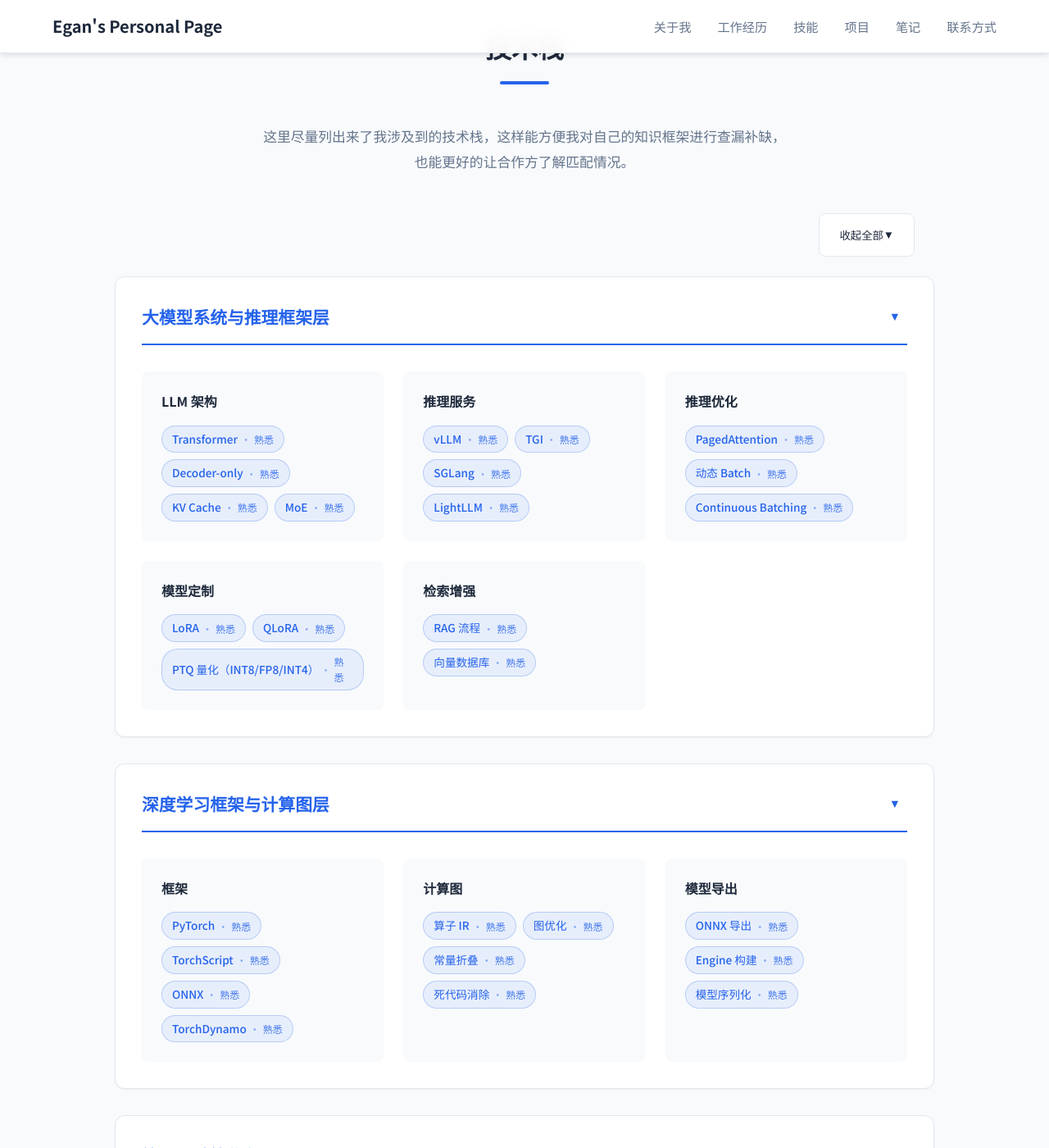
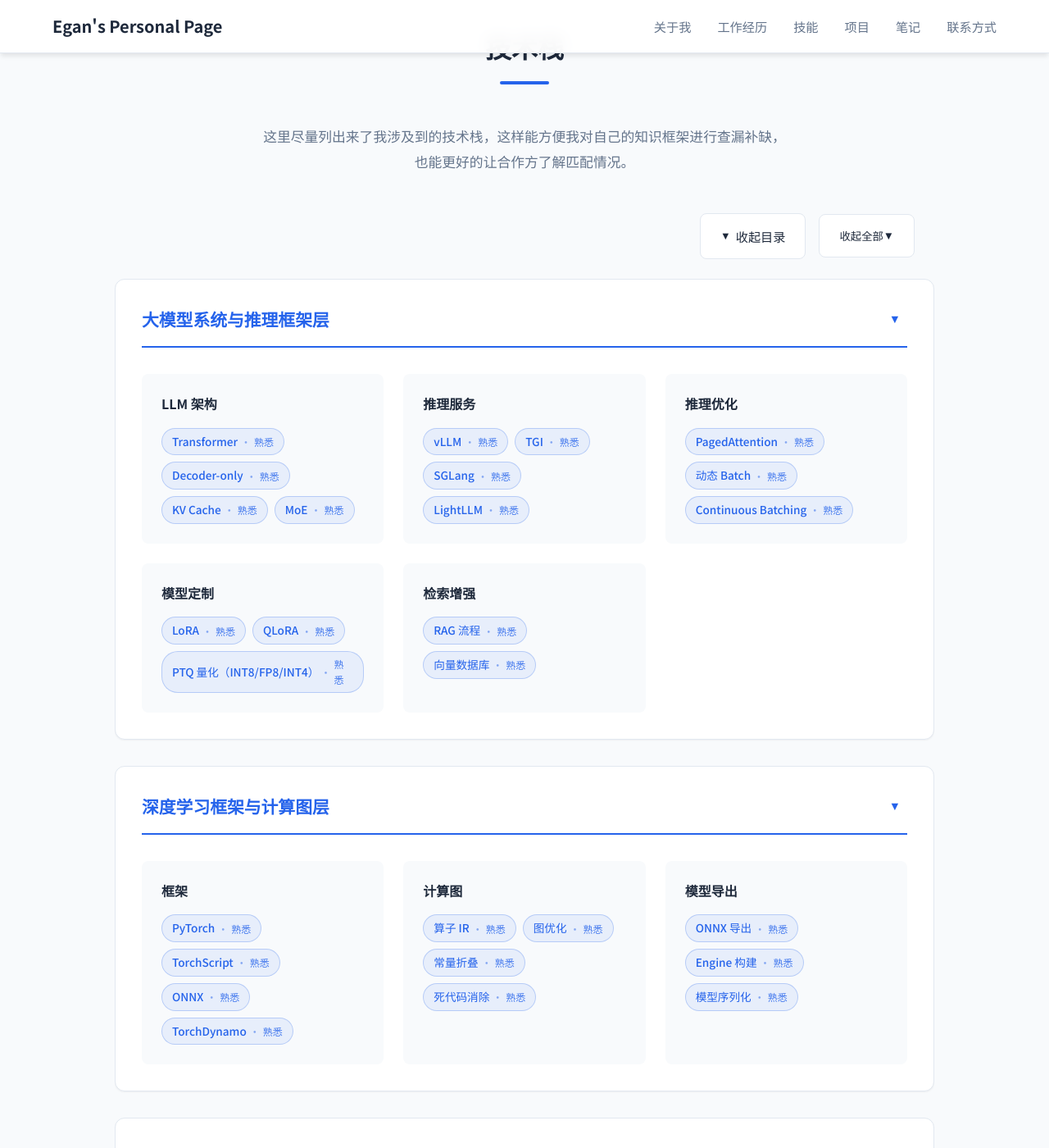
Before and after one commit to Lejun-Hu/Lejun-Hu.github.io, a Jekyll site: the page built from index.md, in a window 1280 px wide and 1400 px high, scrolled down 1058 px. Shown: the whole window at 82% size. Built offline with Jekyll 4.4.1, drawn with Linux system fonts in a browser that asks for light colours.

Commit message:
技术栈添加折叠宏功能：支持两级折叠控制
- 在技术栈控制栏添加'收起目录'折叠宏按钮，可一键收起/展开整个技术栈网格
- 将折叠宏和'收起全部'按钮并排放在控制栏右侧
- 添加collapsed-macro样式类控制整个网格的显示/隐藏
- 更新JavaScript支持三种折叠模式：折叠宏、单个分类、全局全部
- 折叠宏展开时平滑过渡显示所有分类

```diff
--- a/assets/css/main.scss
+++ b/assets/css/main.scss
@@ -507,12 +507,53 @@ a {
   padding: 0 var(--space-md);
 }
 
-.tech-stack-global-toggle {
+.tech-stack-controls {
   display: flex;
   justify-content: flex-end;
+  align-items: center;
+  gap: var(--space-sm);
   max-width: 1000px;
   margin: 0 auto var(--space-md);
   padding: 0 var(--space-md);
+}
+
+.macro-toggle-btn {
+  display: inline-flex;
+  align-items: center;
+  gap: 6px;
+  padding: var(--space-sm) var(--space-md);
+  border-radius: var(--radius-md);
+  font-weight: 500;
+  font-size: 0.95rem;
+  background: white;
+  color: var(--color-text);
+  border: 1px solid var(--color-border);
+  cursor: pointer;
+  transition: all 0.2s;
+}
+
+.macro-toggle-btn:hover {
+  background: var(--color-bg-alt);
+  border-color: var(--color-secondary);
+}
+
+.macro-toggle-btn .toggle-icon {
+  font-size: 0.8rem;
+  display: inline-block;
+  transition: transform 0.3s;
+}
+
+.macro-toggle-btn[aria-expanded="false"] .toggle-icon {
+  transform: rotate(-90deg);
+}
+
+.tech-stack-grid.collapsed-macro {
+  max-height: 0;
+  overflow: hidden;
+  opacity: 0;
+  gap: 0;
+  margin: 0;
+  padding: 0;
 }
 
 .tech-stack-grid {
@@ -521,6 +562,10 @@ a {
   gap: var(--space-lg);
   max-width: 1000px;
   margin: 0 auto;
+  max-height: 20000px;
+  overflow: hidden;
+  transition: max-height 0.5s ease-out, opacity 0.4s ease-out, gap 0.4s ease-out, margin 0.3s ease-out;
+  opacity: 1;
 }
 
 .tech-category {
--- a/assets/js/main.js
+++ b/assets/js/main.js
@@ -44,13 +44,41 @@ document.addEventListener('DOMContentLoaded', () => {
 
 /**
  * 技术栈分类折叠/展开交互
- * 支持单个分类折叠和全局全部折叠/展开
+ * 支持：1) 折叠宏（收起/展开整个技术栈网格）
+ *       2) 单个分类折叠/展开
+ *       3) 全局全部折叠/展开（控制每个分类的展开状态）
  */
 document.addEventListener('DOMContentLoaded', () => {
+  const grid = document.getElementById('tech-stack-grid');
+  const macroToggle = document.getElementById('macro-toggle');
   const categories = document.querySelectorAll('.tech-category');
   const globalToggle = document.getElementById('toggle-all-categories');
 
-  // 单个分类折叠/展开
+  // 1. 折叠宏：收起/展开整个技术栈网格
+  if (macroToggle && grid) {
+    macroToggle.addEventListener('click', () => {
+      const isExpanded = macroToggle.getAttribute('aria-expanded') === 'true';
+      const newState = !isExpanded;
+
+      macroToggle.setAttribute('aria-expanded', newState);
+      const textSpan = macroToggle.querySelector('.toggle-text');
+      const iconSpan = macroToggle.querySelector('.toggle-icon');
+      if (textSpan) {
+        textSpan.textContent = newState ? '收起目录' : '展开目录';
+      }
+      if (iconSpan) {
+        iconSpan.textContent = newState ? '▼' : '▶';
+      }
+
+      if (newState) {
+        grid.classList.remove('collapsed-macro');
+      } else {
+        grid.classList.add('collapsed-macro');
+      }
+    });
+  }
+
+  // 2. 单个分类折叠/展开
   categories.forEach(category => {
     const header = category.querySelector('.tech-category-header');
     const toggleBtn = category.querySelector('.category-toggle-btn');
@@ -66,7 +94,7 @@ document.addEventListener('DOMContentLoaded', () => {
     header.addEventListener('click', toggleCategory);
   });
 
-  // 全局折叠/展开按钮
+  // 3. 全局折叠/展开按钮：控制每个分类的展开状态
   if (globalToggle) {
     globalToggle.addEventListener('click', () => {
       const isAllExpanded = globalToggle.getAttribute('aria-expanded') === 'true';
--- a/index.md
+++ b/index.md
@@ -109,15 +109,19 @@ description: Egan的详细个人简历，包含工作经历、技能专长和项
       这里尽量列出来了我涉及到的技术栈，这样能方便我对自己的知识框架进行查漏补缺，也能更好的让合作方了解匹配情况。
     </p>
 
-    <!-- 全局折叠按钮 -->
-    <div class="tech-stack-global-toggle">
+    <!-- 技术栈控制栏：折叠宏 + 全局展开 -->
+    <div class="tech-stack-controls">
+      <button type="button" class="macro-toggle-btn" id="macro-toggle" aria-expanded="true">
+        <span class="toggle-icon">▼</span>
+        <span class="toggle-text">收起目录</span>
+      </button>
       <button type="button" class="btn btn-secondary" id="toggle-all-categories" aria-expanded="true">
         <span class="toggle-text">收起全部</span>
         <span class="toggle-icon">▼</span>
       </button>
     </div>
 
-    <div class="tech-stack-grid">
+    <div class="tech-stack-grid" id="tech-stack-grid">
       {% for category in site.data.skills.categories %}
       <div class="tech-category" data-category-index="{{ forloop.index }}">
         <div class="tech-category-header">
```
